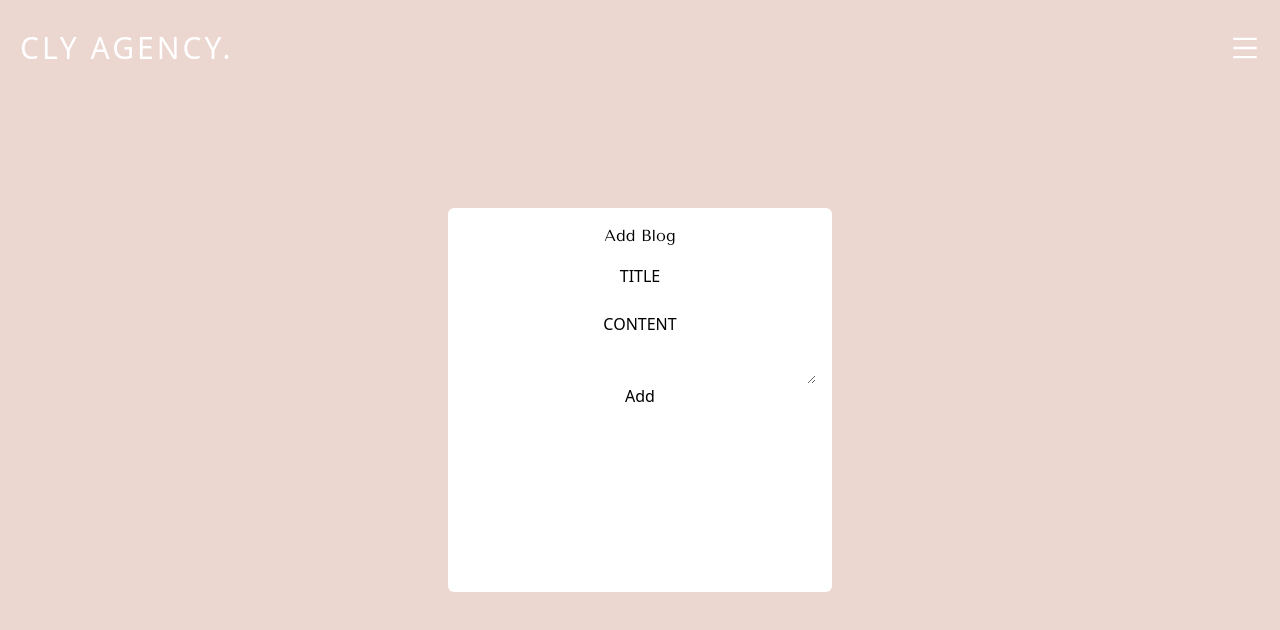
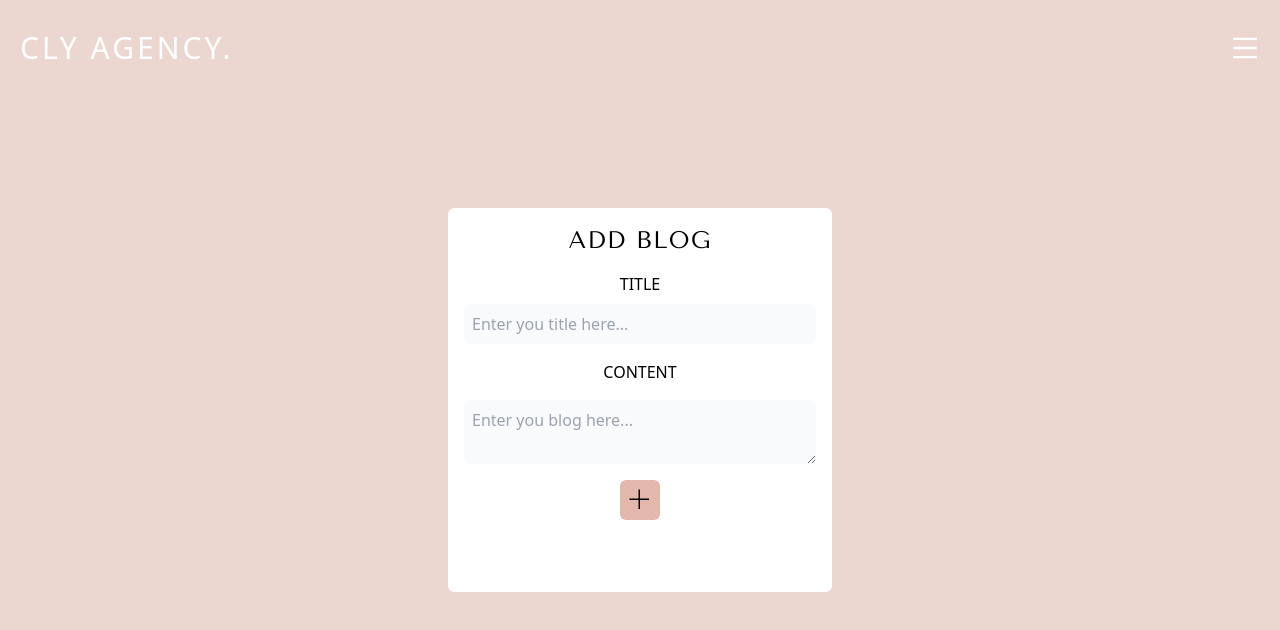
Before and after one commit to Rej327/cly-blog, a React (Create React App) app: page /single-blog in a window 1280 px wide. Shown: the top 630 px of the page. Built offline with nearby package versions, Linux system fonts and the light colour scheme; the HTML template or start-up script is replaced by a standard one.

Commit message:
add blog layout

```diff
--- a/src/components/AddBlog.js
+++ b/src/components/AddBlog.js
@@ -1,17 +1,28 @@
 import React from "react";
+import { VscAdd } from "react-icons/vsc";
 
 const AddBlog = () => {
   return (
     <div className="max-full h-screen bg-[#E2B8AC]/50 flex justify-center">
       <div className="m-auto bg-white text-center w-96 h-96 inline-block rounded-md p-4">
-        <h1 className="pb-4">Add Blog</h1>
+        <h1 className="pb-4 font-tenor tracking-wider text-2xl">ADD BLOG</h1>
         <form className="grid">
-          <label className="font-tenor">TITLE</label>
-          <input className="inline-block" type="text" required />
-          <label>CONTENT</label>
-          <textarea required />
+          <label className="pb-2">TITLE</label>
+          <input
+            className="inline-block p-2 bg-slate-50 rounded-md outline-[#E2B8AC]"
+            type="text"
+            placeholder="Enter you title here..."
+            required
+          />
+          <label className="p-4">CONTENT</label>
+          <textarea
+            className="inline-block max-h-28 p-2 bg-slate-50 rounded-md outline-[#E2B8AC]"
+            type="text"
+            placeholder="Enter you blog here..."
+            required
+          />
         </form>
-        <button>Add</button>
+        <VscAdd className="h-10 p-2 mx-auto cursor-pointer mt-4 w-10 bg-[#E2B8AC] rounded-md hover:text-white hover:scale-105 hover:shadow-md duration-300" />
       </div>
     </div>
   );
```
